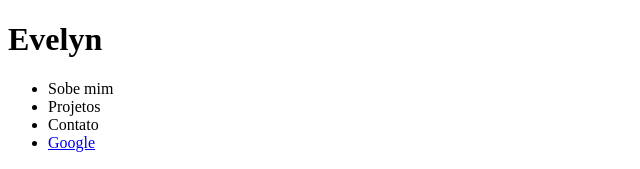
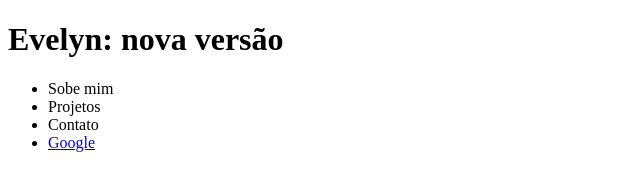
Before and after one commit to evelynkleinenf-cloud/sctec, a plain HTML site: page index.html in a window 1280 px wide. Shown: the top 169 px of the page, without its empty margins (0-640 px from the left). Drawn offline with Linux system fonts and the light colour scheme.

Commit message:
sctec nova versão

```diff
--- a/index.html
+++ b/index.html
@@ -7,7 +7,7 @@
 </head>
 <body>
     <header>
-        <h1>Evelyn</h1>
+        <h1>Evelyn: nova versão</h1>
 
         <nav>
             <ul>
```
